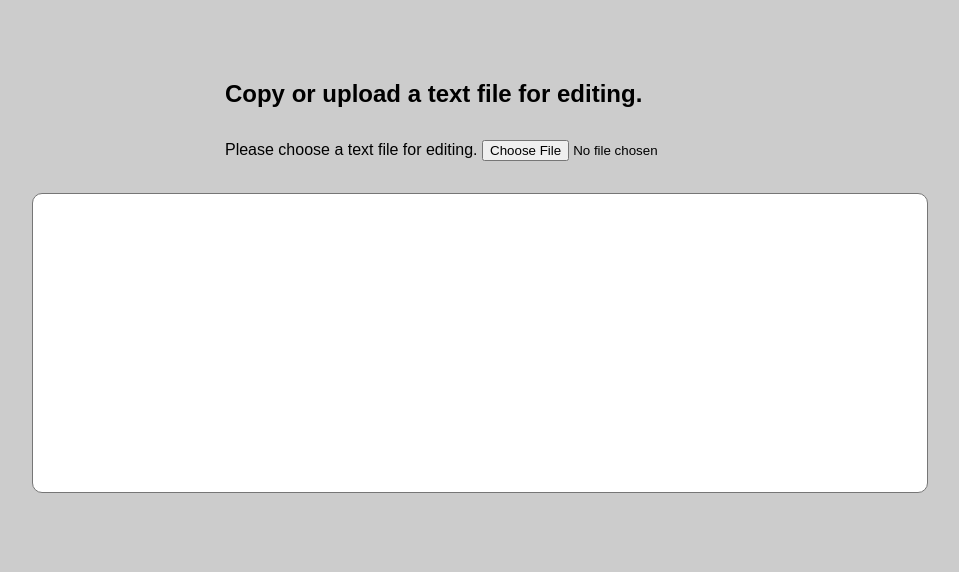
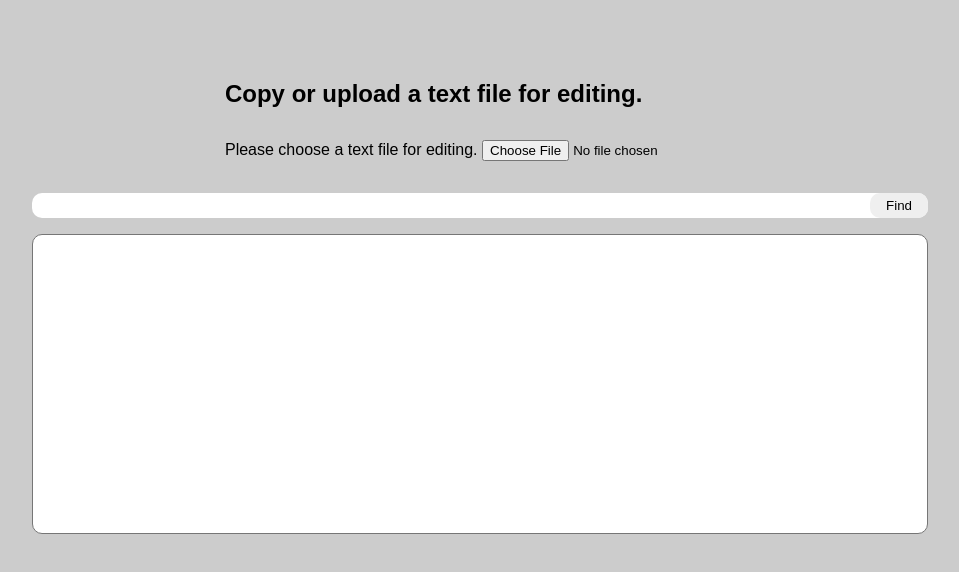
Before and after one commit to bilkn/text-editor, a website: page index.html in a window 1280 px wide. Shown: the whole page, without its empty margins (160-1119 px from the left). Drawn offline with Linux system fonts and the light colour scheme.

Commit message:
feat: add interface style

```diff
--- a/index.html
+++ b/index.html
@@ -32,6 +32,19 @@
         </div>
       </div>
       <!-- File Input Container End -->
+      <!-- Text Editor Container Start -->
+      <div class="text-editor-container">
+        <div class="finder-container">
+        <input
+          class="finder-container__finder"
+          type="search"
+          name="finder"
+          id="finder"
+        />
+        <button class="finder-container__find-btn">Find</button>
+      </div>
+      </div>
+      <!-- Text Editor Container End -->
       <div class="output-container">
         <textarea class="output-container__text-area output-js"></textarea>
       </div>
--- a/scss/_variables.scss
+++ b/scss/_variables.scss
@@ -0,0 +1,2 @@
+$common-border-radius: 10px;
+$btn-background: rgb(184, 96, 96); //doesn't work!!
--- a/scss/main.scss
+++ b/scss/main.scss
@@ -31,3 +31,31 @@
     resize: none;
   }
 }
+
+.finder-container {
+  display: flex;
+  justify-content: center;
+  margin: 0 auto;
+  margin-bottom: 1rem;
+  position: relative;
+  width: 70%;
+  &__finder {
+    appearance: none;
+    border: none;
+    border-radius: 10px;
+    padding: 0.3rem 1rem;
+    width: 100%;
+  }
+  &__find-btn {
+    border: none;
+    border-radius: $common-border-radius;
+    cursor: pointer;
+    padding: 0.3rem 1rem;
+    position: absolute;
+    top: 0;
+    right: 0;
+  }
+  &__find-btn:hover {
+    background-color: darken();
+  }
+}
--- a/src/main.js
+++ b/src/main.js
@@ -1,7 +1,7 @@
 'use strict';
 
 const fileInput = document.querySelector('.file-input-js');
-const output = document.querySelector(".output-js");
+const output = document.querySelector('.output-js');
 
 function validateFile(file) {
   return file.type === 'text/plain';
@@ -11,7 +11,7 @@ async function convertFileToText(file) {
   let text = null;
   try {
     text = await file.text();
-    console.log('File has been converted successfully. ');
+    console.log('File has been converted successfully.');
   } catch {
     console.log('Error, file could not be converted.');
   }
@@ -29,9 +29,9 @@ fileInput.addEventListener('change', async () => {
   }
   if (validateFile(file)) {
     const text = await convertFileToText(file);
-    output.textContent = text;
-  }
-  else {
-      console.log("Wrong file type, please provide a text file.")
+    console.log(text);
+    output.value = text;
+  } else {
+    console.log('Wrong file type, please provide a text file.');
   }
 });
```
Also changed, not shown: dist/css/main.css, 1 other file.
